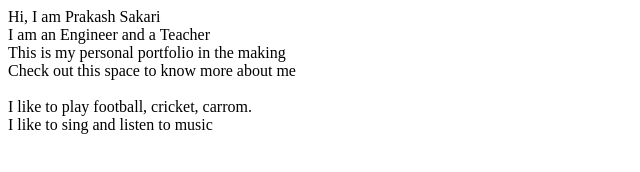
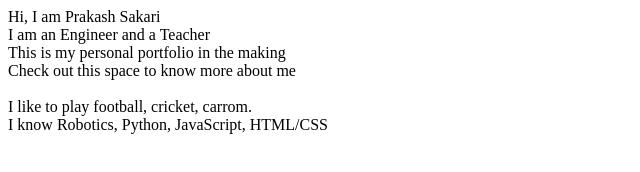
Before and after one commit to prakashsakari/sakariprakash.com, a plain HTML site: page index.html in a window 1280 px wide. Shown: the whole page, without its empty margins (0-640 px from the left). Drawn offline with Linux system fonts and the light colour scheme.

Commit message:
update skill

```diff
--- a/index.html
+++ b/index.html
@@ -12,7 +12,7 @@
     This is my personal portfolio in the making<br>
     Check out this space to know more about me<br><br>
     I like to play football, cricket, carrom.<br>
-    I like to sing and listen to music
+    I know Robotics, Python, JavaScript, HTML/CSS
 
 </body>
 </html>
```
